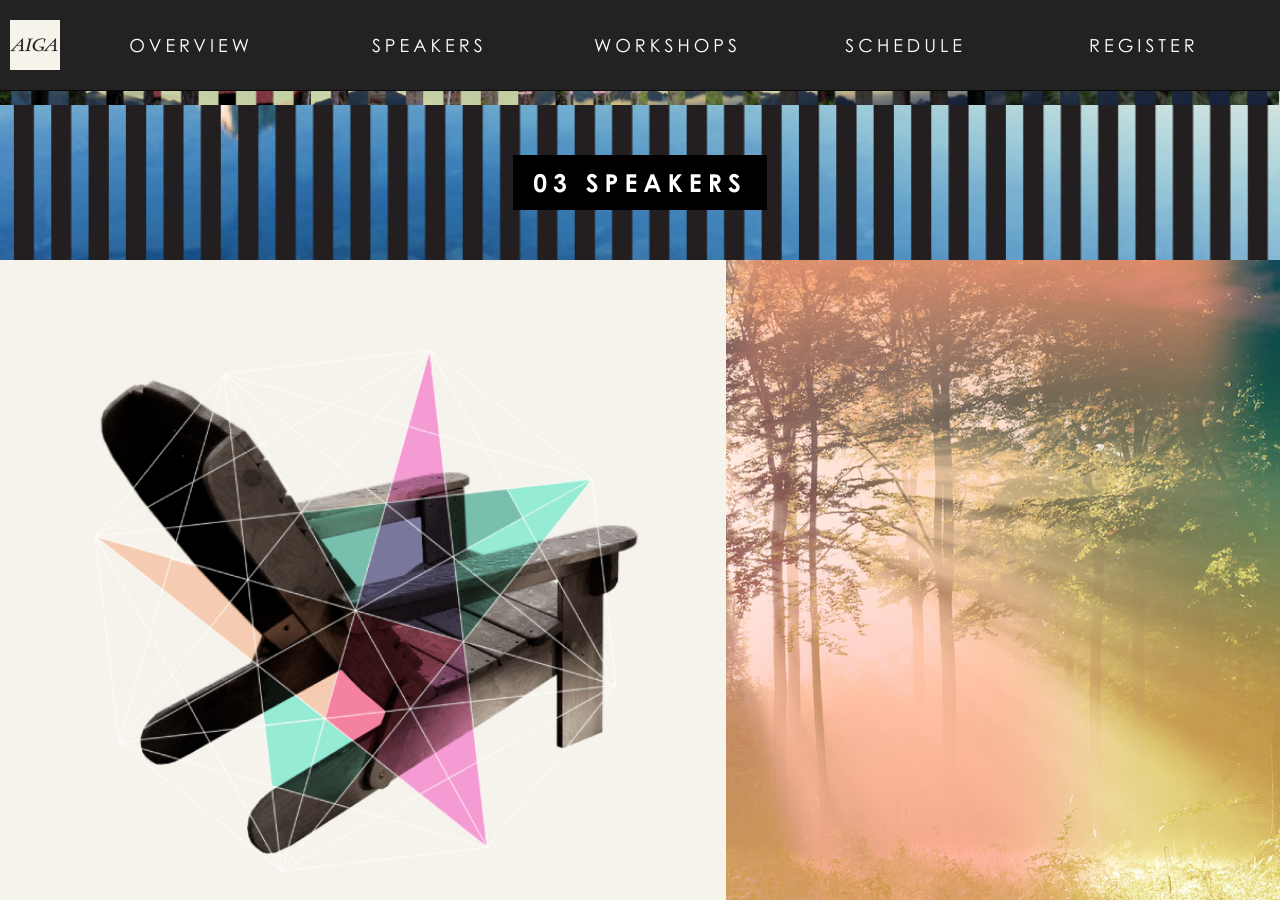
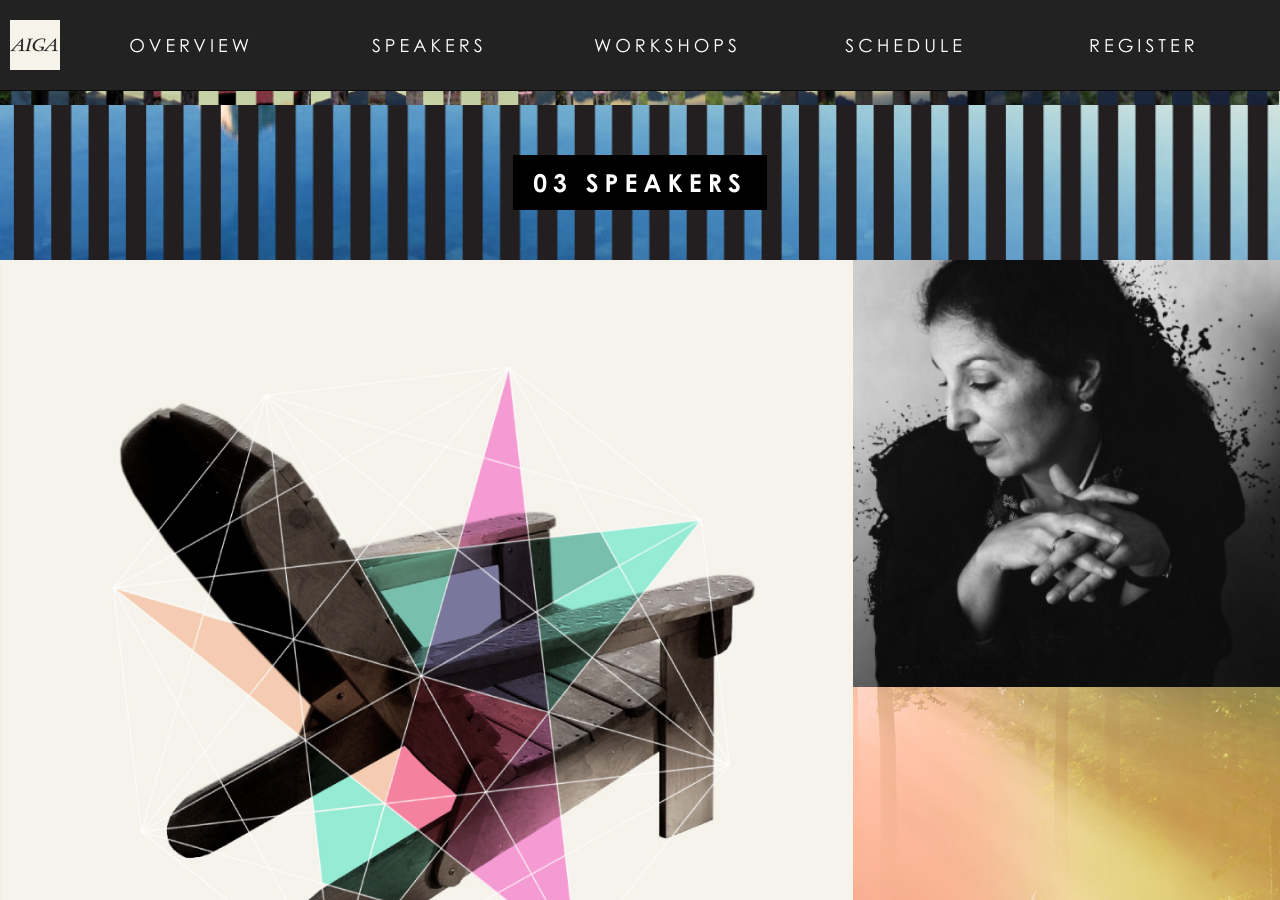
Before and after one commit to aiga-seattle/2015.aigaintothewoods.com, a Jekyll site: the page built from index.html, in a window 1280 px wide and 900 px high, scrolled down 1442 px. Built offline with Jekyll 4.4.1, drawn with Linux system fonts in a browser that asks for light colours; nearby versions of some CDN libraries; some web fonts are replaced.

Commit message:
Retool Index Page

```diff
--- a/_speakers/04_andrio_abero.html
+++ b/_speakers/04_andrio_abero.html
@@ -4,7 +4,7 @@
 slug: abero
 website: http://www.andrioabero.com/
 image_url: /images/speakers/andrio-abero-square-350x350.jpg
-placeholder_url: /images/speakers/andrio-abero-square-350x350.jpg
+placeholder_url: /images/speakers/andrio-abero-square-205x205.jpg
 ---
 <p>I'm a Filipino-American art director, designer and illustrator from the Pacific Northwest. I love bikes, dogs and design in no particular order.</p>
 
--- a/index.html
+++ b/index.html
@@ -44,25 +44,41 @@
   <section class="speakers-grid row subsection">
     <div class="container-fluid no-gutters">
       <div class="row no-gutters background-trees">
-        <div class="col-xs-7">
-          <img src="/images/chair.png"/>
+        <div class="col-xs-8">
+          <img src="/images/square-chair.png"/>
+        </div>
+        <div class="col-xs-4">
+          <a href="/speakers.html#fili">
+            <img src="/images/speakers/louise-fili-square-350x350.jpg" alt="Louise Fili">
+          </a>
         </div>
       </div>
       <div class="row no-gutters">
         <div class="col-xs-4">
-          <a href="/speakers.html#fili">
-            <img src="/images/speakers/louise-fili-square-350x350.jpg" alt="Louise Fili">
+          <a href="/speakers.html#moore">
+            <img src="/images/speakers/alyson-moore-square-350x350.jpg" alt="Alyson Dee Moore">
           </a>
+        </div>
+        <div class="col-xs-4">
+          <img src="/images/square-landscape.jpg" alt="">
         </div>
         <div class="col-xs-4">
           <a href="/speakers.html#white">
             <img src="/images/speakers/james-white-square-350x350.jpg" alt="James White">
           </a>
         </div>
+      </div>
+      <div class="row no-gutters">
         <div class="col-xs-4">
-          <a href="/speakers.html#moore">
-            <img src="/images/speakers/alyson-moore-square-350x350.jpg" alt="Alyson Dee Moore">
+          <img src="/images/square-cascade-mountains.jpg" alt="">
+        </div>
+        <div class="col-xs-4">
+          <a href="/speakers.html#abero">
+            <img src="/images/speakers/andrio-abero-square-350x350.jpg" alt="Andrio Abero">
           </a>
+        </div>
+        <div class="col-xs-4">
+          <img src="/images/square-circles.jpg" alt="">
         </div>
       </div>
     </div>
```
Also changed, not shown: images/logos/cascade-trees 2.jpg (added), images/logos/cascade-trees.jpg (added), images/speakers/andrio-abero-square-205x205.jpg (added), images/square-cascade-mountains.jpg (added), images/square-cascade-trees.jpg (added), images/square-chair.png (added), 9 other files.
